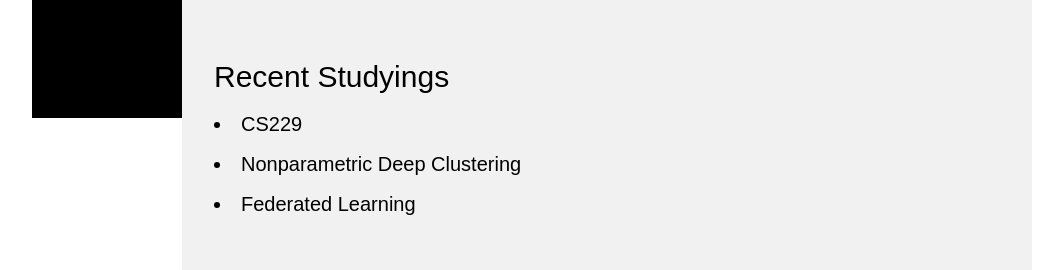
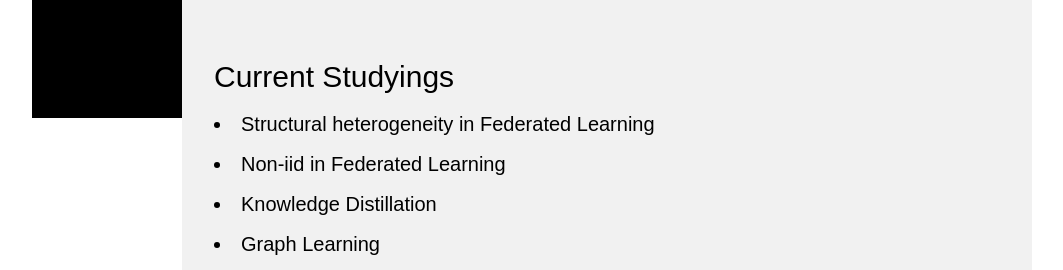
Before and after one commit to Aragorn222/hanruiqian.github.io, a plain HTML site: page index.html in a window 1280 px wide. Shown: the part 682-952 px from the top of the page, without its empty margins (108-1171 px from the left). Drawn offline with Linux system fonts and the light colour scheme; a script that the page names is missing.

Commit message:
Update index.html

```diff
--- a/index.html
+++ b/index.html
@@ -80,10 +80,11 @@
 
 <!-- The Studying Section -->
 <div class="w3-container w3-padding-32" id="projects">
-  <h2>Recent Studyings</h2>
-      <h4><li>CS229</li></h4>
-      <h4><li>Nonparametric Deep Clustering</li></h4>
-      <h4><li>Federated Learning</li></h4>
+  <h2>Current Studyings</h2>
+      <h4><li>Structural heterogeneity in Federated Learning</li></h4>
+      <h4><li>Non-iid in Federated Learning</li></h4>
+      <h4><li>Knowledge Distillation</li></h4>
+      <h4><li>Graph Learning</li></h4>
 </div>
 
 <!-- The Projects Section -->
```
